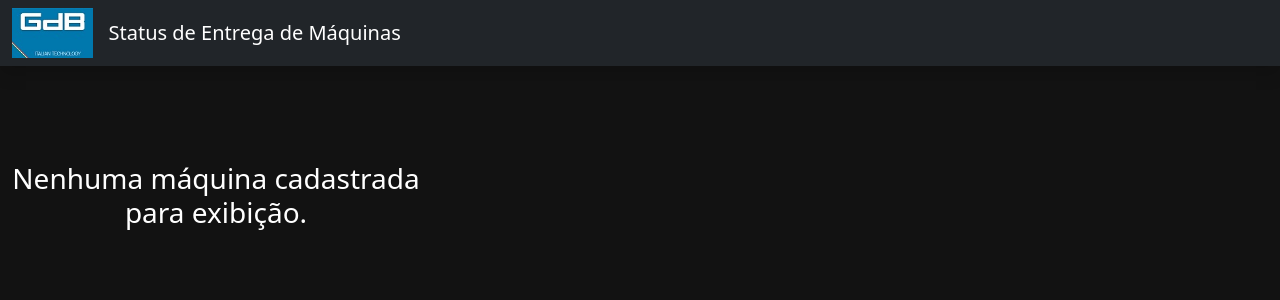
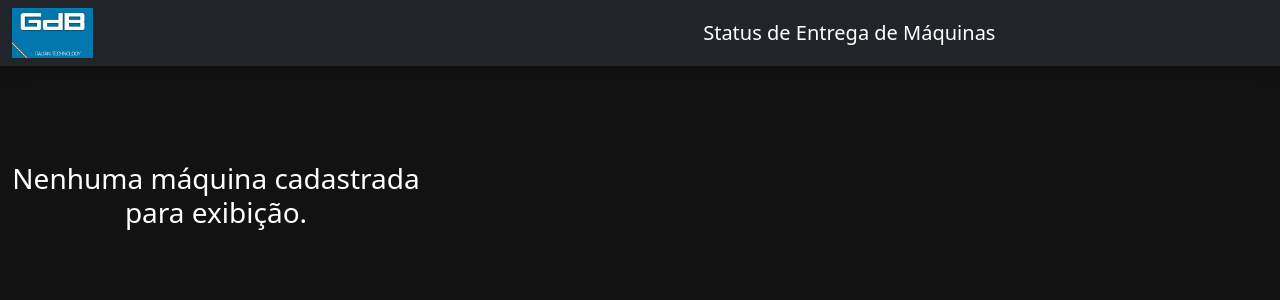
Before and after one commit to mtromel/dashsys, a Django app: page /dashboard/ in a window 1280 px wide. Shown: the top 300 px of the page. Run offline with Django 5.2, Linux system fonts and the light colour scheme; data that the repository does not hold is empty.

Commit message:
alteração no layout do titulo da página

```diff
--- a/dash/templates/dashboard.html
+++ b/dash/templates/dashboard.html
@@ -20,9 +20,14 @@
 </head>
 <body>
     <nav class="navbar navbar-dark bg-dark mb-4 shadow">
-        <div class="container-fluid d-flex align-items-center">
-            <img src="{% static "img/logo.png" %}" alt= "Logo GDB" height="50" class="d-inline-block align-text-top me-3">
-            <span class="navbar-brand mb-0 h1">Status de Entrega de Máquinas</span>
+        <div class="container-fluid d-flex justify-content-between align-items-center">
+            <div style="flex: 1;">
+                {% comment %} class="d-inline-block align-text-top me-3" {% endcomment %}
+                <img src="{% static "img/logo.png" %}" alt= "Logo GDB" height="50">
+            </div>
+            <div class="text-center" style="flex: 2;">
+                <span class="navbar-brand mb-0 h1 mx-auto">Status de Entrega de Máquinas</span>
+            </div>
 
             <div class="text-white ms-auto" id="current-time"></div>
         </div>
```
